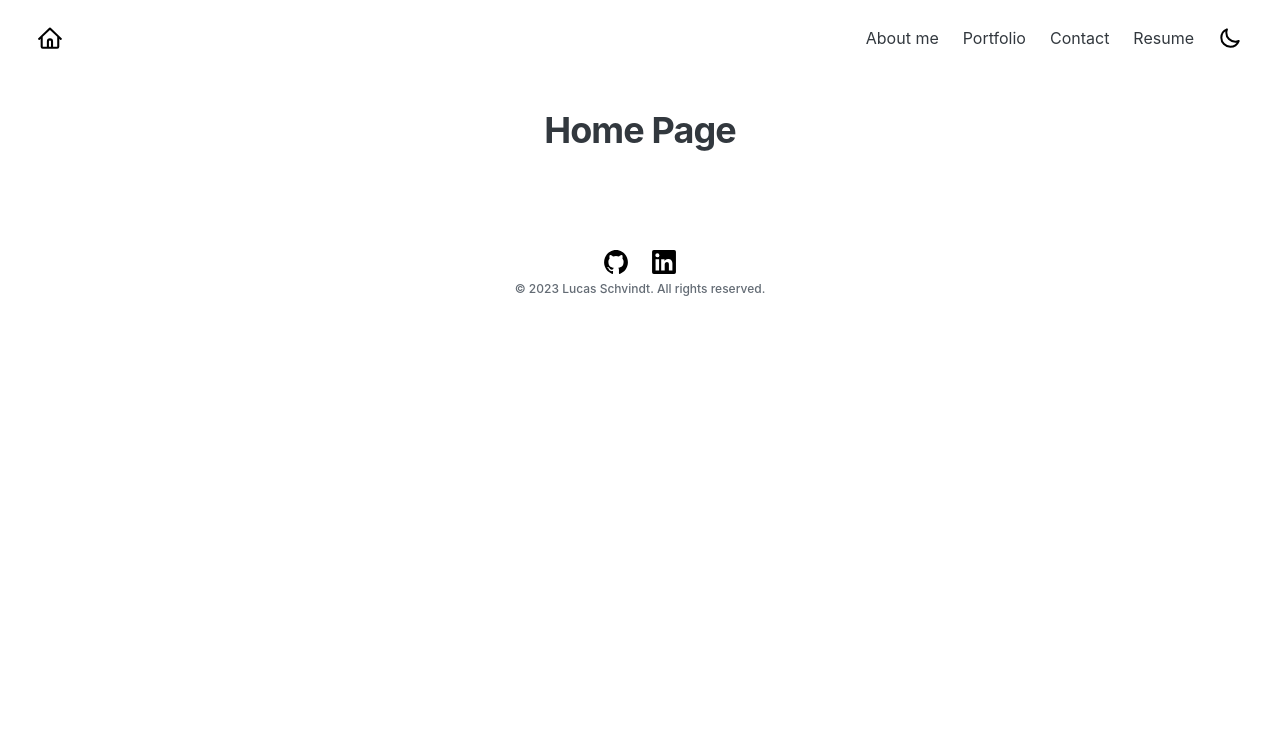
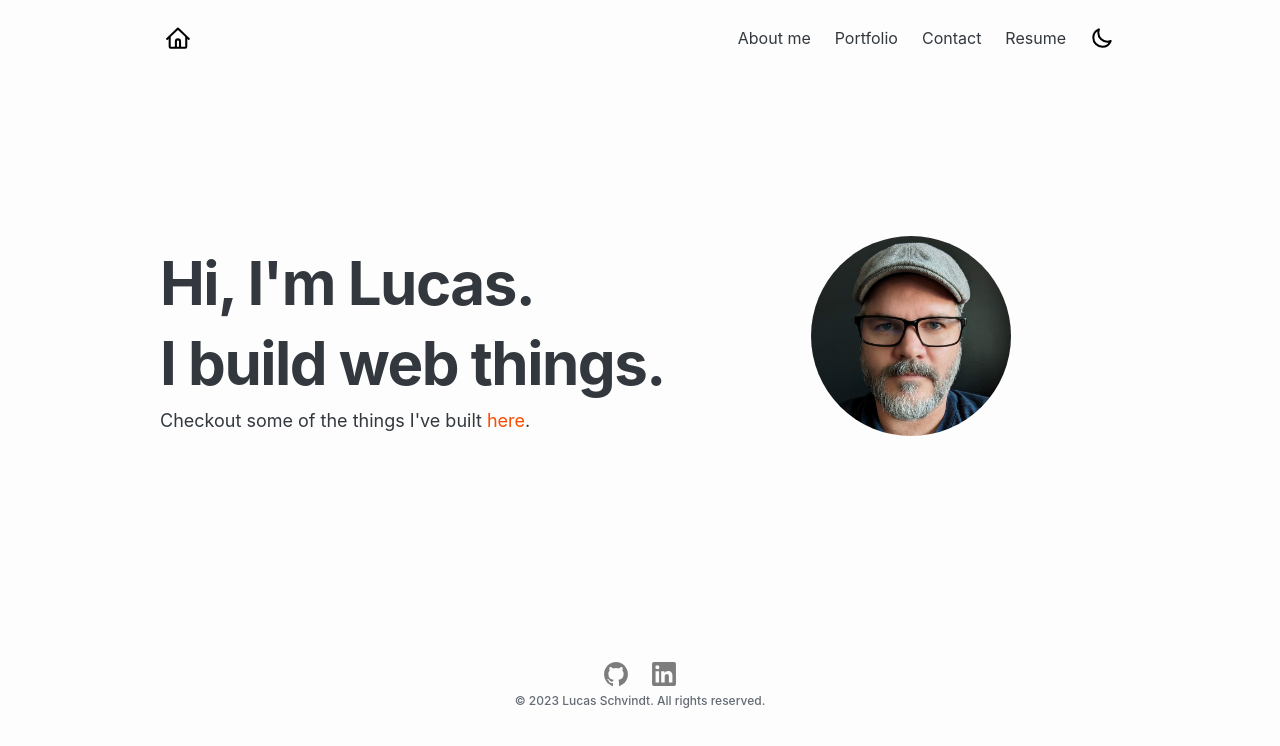
Before and after one commit to skywalkah/react-portfolio, a React (Vite) app: page / in a window 1280 px wide. Shown: the top 746 px of the page. Built offline with nearby package versions, Linux system fonts and the light colour scheme.

Commit message:
Added content to home page and refactor navigation again

```diff
--- a/src/App.css
+++ b/src/App.css
@@ -1,13 +1,10 @@
 #root {
-  max-width: 1280px;
+  max-width: 960px;
   margin: 0 auto;
   padding: 0 2rem;
 }
 
 [data-joy-color-scheme="dark"] {
-  & body {
-    background-color: #1e202d;
-  }
   & .MuiTypography-colorNeutral,
   & p.MuiTypography-root {
     color: #ddd;
--- a/src/components/ContactForm/ContactForm.module.css
+++ b/src/components/ContactForm/ContactForm.module.css
@@ -10,6 +10,7 @@
     background: none;
     box-shadow: none;
     padding: 5px 0 0;
+    color: var(--joy-palette-danger-500);
 }
 
 .formWrapper {
--- a/src/components/Footer/Footer.jsx
+++ b/src/components/Footer/Footer.jsx
@@ -21,6 +21,7 @@ const Footer = () => {
                         <Link
                             component={RouterLink}
                             to={link.to}
+                            className={styles.socialLink}
                         >
                             {link.text}
                         </Link>
--- a/src/components/Footer/Footer.module.css
+++ b/src/components/Footer/Footer.module.css
@@ -6,6 +6,15 @@
     justify-content: center;
 }
 
+.socialLink {
+    opacity: 0.5;
+    transition: all 0.2s ease;
+}
+
+.socialLink:hover{
+    opacity: 1;
+}
+
 [data-joy-color-scheme="dark"] .footer ul.socialLinks li a svg path {
     fill: #fff;
 }
--- a/src/components/Icons/MenuIcon/MenuIcon.jsx
+++ b/src/components/Icons/MenuIcon/MenuIcon.jsx
@@ -2,7 +2,7 @@ import styles from './MenuIcon.module.css';
 
 const MenuIcon = () => (
     <svg xmlns="http://www.w3.org/2000/svg" fill="none" width="24" height="24" viewBox="0 0 24 24" className={styles.menuIcon}>
-        <path stroke="#000" id="svg_1" d="m1.06253,3.94584l21.87495,0m-21.87495,8.10045l21.87495,0m-21.87495,8.10045l21.87495,0" strokeWidth="2" strokeLinejoin="round" strokeLinecap="round"/>
+        <path stroke="#000" id="svg_1" d="m1.06253,4.38777l21.87495,0m-21.87495,8.10045l21.87495,0m-21.87495,8.10045l21.87495,0" strokeWidth="2" strokeLinejoin="round" strokeLinecap="round"/>
     </svg>
 );
 
--- a/src/components/Navigation/Navigation.jsx
+++ b/src/components/Navigation/Navigation.jsx
@@ -1,4 +1,4 @@
-import { Link as RouterLink } from 'react-router-dom';
+import { Link as RouterLink, useLocation } from 'react-router-dom';
 import Box from '@mui/joy/Box';
 import Link from '@mui/joy/Link';
 import List from '@mui/joy/List';
@@ -7,22 +7,28 @@ import IconButton from '@mui/joy/IconButton';
 import ModeToggle from '../ModeToggle';
 import HomeIcon from '../Icons/HomeIcon';
 import MenuIcon from '../Icons/MenuIcon';
-import styles from './Navigation.module.css';
 import Menu from '@mui/joy/Menu';
 import MenuButton from '@mui/joy/MenuButton';
 import MenuItem from '@mui/joy/MenuItem';
 import Dropdown from '@mui/joy/Dropdown';
+import styles from './Navigation.module.css';
 
 function Navigation() {
+    const currentPage = useLocation().pathname;
+
     const links = [
         {to: '/about', text: 'About me'},
         {to: '/portfolio', text: 'Portfolio'},
         {to: '/contact', text: 'Contact'},
-        {to: '/resume', text: 'Resume'}
+        {to: '/resume', text: 'Resume', featured: true},
     ];
 
     return (
-        <Box component='nav' aria-label='My site' sx={{ flexGrow: 1 }} className={styles.navbar}>
+        <Box
+            component='nav'
+            sx={{ flexGrow: 1 }}
+            className={styles.navbar}
+        >
             <IconButton>
                 <Link
                     component={RouterLink}
@@ -39,6 +45,10 @@ function Navigation() {
                         <Link
                             component={RouterLink}
                             to={link.to}
+                            variant={'plain'}
+                            underline='hover'
+                            color='neutral'
+                            className={`${currentPage === link.to ? styles.active  : ''}`}
                         >
                             {link.text}
                         </Link>
@@ -52,7 +62,7 @@ function Navigation() {
                     <MenuIcon />
                 </MenuButton>
                 <Menu
-                    variant="plain">
+                    variant='plain'>
                     {links.map((link, index) => (
                         <MenuItem value={link.to} key={index}>
                             <Link
--- a/src/components/Navigation/Navigation.module.css
+++ b/src/components/Navigation/Navigation.module.css
@@ -1,3 +1,9 @@
+:root {
+    & .active {
+        outline: 1px solid #FA4B00;
+    }
+}
+
 .navbar {
     display: flex;
     align-items: center;
@@ -11,10 +17,6 @@
     width: 100%;
     justify-content: flex-end;
     display: flex;
-}
-
-.navbarNav a {
-    color: var(--joy-palette-neutral-plainColor, var(--joy-palette-neutral-700, #32383E));
 }
 
 .mobileMenu {
--- a/src/index.css
+++ b/src/index.css
@@ -1,22 +1,42 @@
 :root {
-  & .MuiTypography-h1 {
-    padding: 30px;
-  }
   & .MuiTypography-body-md {
     padding-bottom: 30px;
   }
   & .MuiLink-root {
-    color: var(--joy-palette-neutral-plainColor, var(--joy-palette-neutral-700, #32383E));
-    text-decoration: none;
+    border-radius: 5px;
   }
+  & .MuiLink-root,
+  & .MuiIconButton-root {
+    transition: background-color 0.3s ease;
+  }
+
+  & .MuiButton-root {
+    transition: background-color 0.3s ease;
+    background-color: #FA4B00;
+  }
+  & .MuiButton-root:hover {
+    background-color: #d54101;
+  }
+}
+
+/* This helps avoid horizontal jump when the browser adds the scrollbar */
+html {
+  margin-left: calc(100vw - 100%);
+  margin-right: 0;
+}
+
+html,
+body {
+  height: 100%;
 }
 
 body {
   margin: 0;
+  background-color: #fdfdfd;
 }
 
 [data-joy-color-scheme="dark"] body {
-  background-color: #333;
+  background-color: #161618;
 }
 
 h1 {
--- a/src/pages/HomePage.jsx
+++ b/src/pages/HomePage.jsx
@@ -1,4 +1,8 @@
+import { Link as RouterLink } from 'react-router-dom';
 import Typography from '@mui/joy/Typography';
+import Link from '@mui/joy/Link';
+import Grid from '@mui/joy/Grid';
+import Avatar from '@mui/joy/Avatar';
 import { motion } from 'framer-motion';
 
 export default function HomePage() {
@@ -9,12 +13,52 @@ export default function HomePage() {
             exit={{ opacity: 0 }}
             transition={{ duration: 0.3 }}
         >
-            <Typography
-                level="h1"
-                variant="plain"
-            >
-                Home Page
-            </Typography>
+            <Grid container spacing={2} sx={{
+                flexGrow: 1,
+                paddingTop: 20,
+                paddingBottom: 20,
+                alignItems: 'center',
+            }}>
+                <Grid xs={12} md={8}>
+                    <Typography
+                        level='h1'
+                        variant='plain'
+                        sx={{
+                            fontSize: {xs: 50, sm: 60},
+                            textAlign: 'left',
+                        }}
+                    >
+                        Hi, {"I'm"} Lucas.<br />
+                        I build web things.
+                    </Typography>
+                    <Typography level='body-lg'>
+                        Checkout some of the things {"I've"} built <Link
+                            component={RouterLink}
+                            to={'/portfolio'}
+                            variant={'plain'}
+                            underline='none'
+                            sx={{
+                                color: "#FA4B00",
+                                p: 0,
+                                ":hover": {
+                                    color: "#FA4B00",
+                                    textDecoration: "underline",
+                                    backgroundColor: "transparent",
+                                },
+                            }}
+                        >here</Link>.
+                    </Typography>
+                </Grid>
+                <Grid xs={12} md={4}>
+                    <Avatar
+                        alt='Lucas Schvindt'
+                        src='src/assets/lucas.jpeg'
+                        sx={{
+                            "--Avatar-size": "200px",
+                        }}
+                    />
+                </Grid>
+            </Grid>
         </motion.div>
     );
 }
```
Also changed, not shown: src/assets/lucas.jpeg (added).
